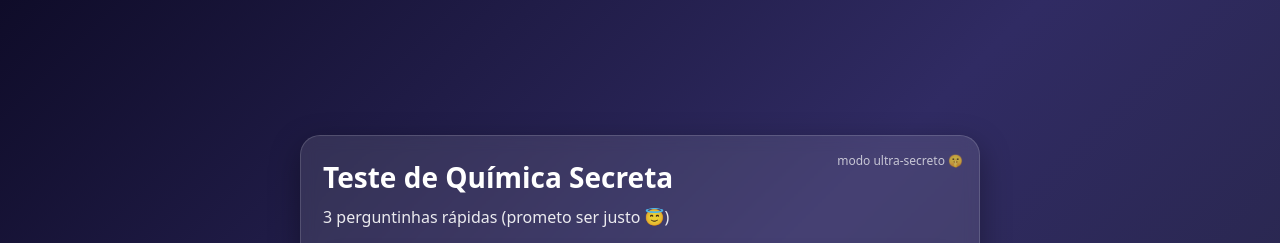
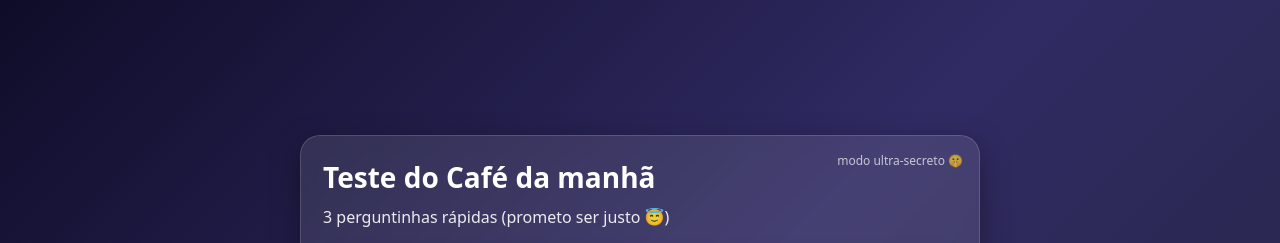
Before and after one commit to ThiagoCreator/Ambiente, a plain HTML site: page index.html in a window 1280 px wide. Shown: the top 243 px of the page. Drawn offline with Linux system fonts and the light colour scheme.

Commit message:
Atualiza título e cabeçalho do teste

```diff
--- a/index.html
+++ b/index.html
@@ -2,7 +2,7 @@
 <html lang="pt-BR">
 <head>
   <meta charset="UTF-8" />
-  <title>Teste de Química Secreta 💫</title>
+    <title>Teste do Café da manhã 💫</title>
   <meta name="viewport" content="width=device-width, initial-scale=1" />
   <style>
     :root{
@@ -90,7 +90,7 @@
   <canvas id="confetti"></canvas>
   <div class="wrap">
     <div class="tip">modo ultra-secreto 🤫</div>
-    <h1>Teste de Química Secreta</h1>
+      <h1>Teste do Café da manhã</h1>
     <p class="lead">3 perguntinhas rápidas (prometo ser justo 😇)</p>
 
     <div class="q" data-q="1">
```
